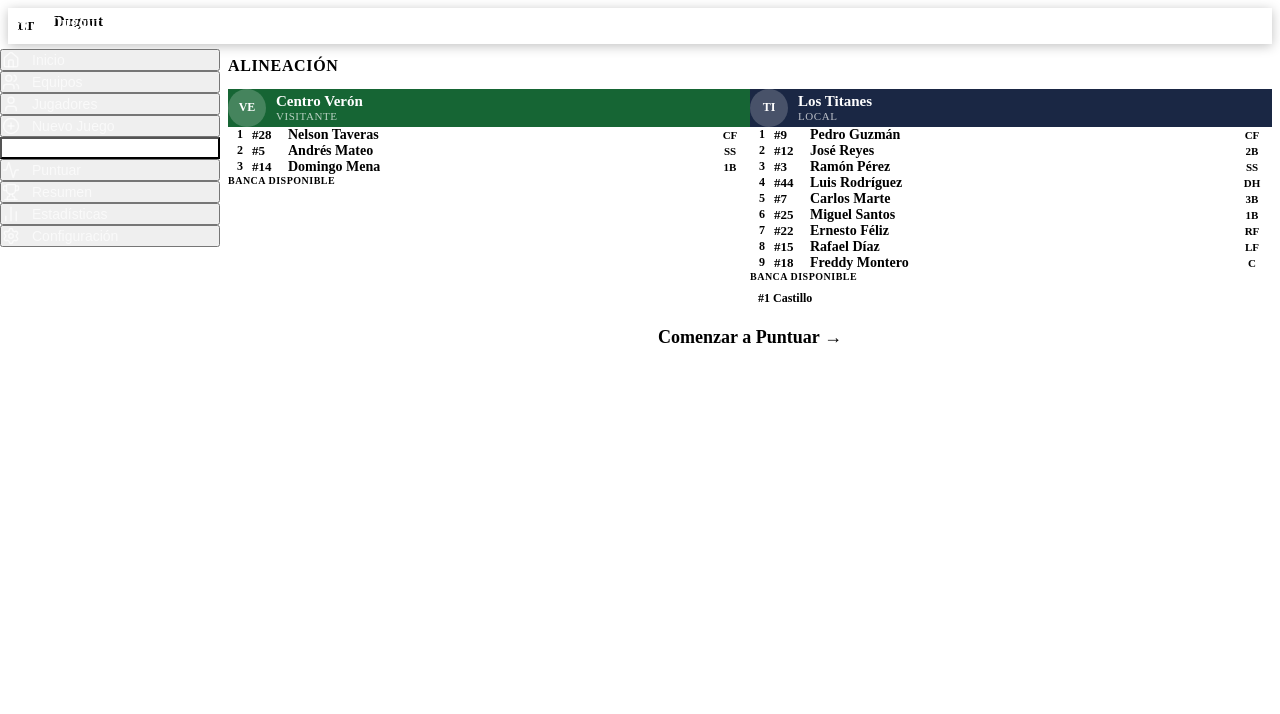
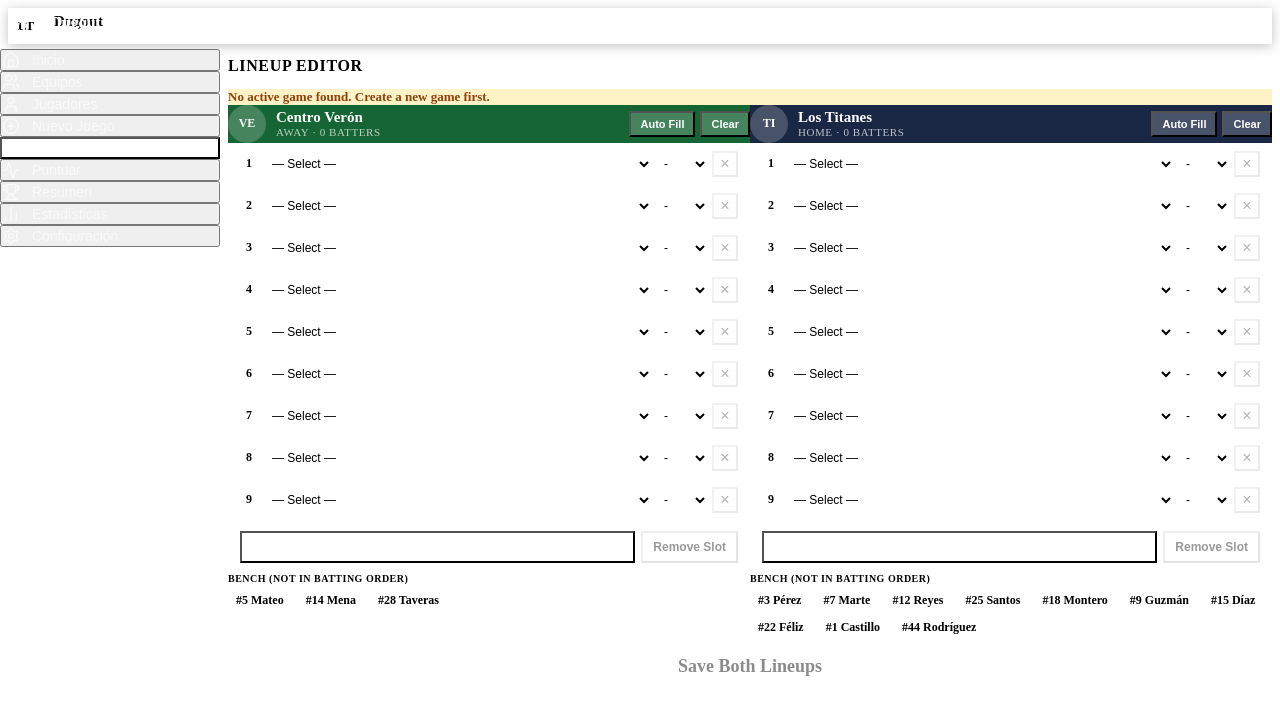
Before and after one commit to randdythebigboss/softball-scorebook, a React (Vite) app: page / in a window 1280 px wide. Both pictures are taken after a click on the button "Alineación". Shown: the top 714 px of the page. Built offline with nearby package versions, Linux system fonts and the light colour scheme; the HTML template or start-up script is replaced by a standard one.

Commit message:
Add editable game lineups

```diff
--- a/src/hooks/useLocalStorage.js
+++ b/src/hooks/useLocalStorage.js
@@ -1,4 +1,4 @@
-import { useState, useEffect } from 'react';
+import { useState } from 'react';
 
 export function useLocalStorage(key, initialValue) {
   const [storedValue, setStoredValue] = useState(() => {
@@ -10,16 +10,13 @@ export function useLocalStorage(key, initialValue) {
     }
   });
 
-  useEffect(() => {
-    try {
-      window.localStorage.setItem(key, JSON.stringify(storedValue));
-    } catch {
-      // ignore write errors
-    }
-  }, [key, storedValue]);
-
   const setValue = (value) => {
     const valueToStore = value instanceof Function ? value(storedValue) : value;
+    try {
+      window.localStorage.setItem(key, JSON.stringify(valueToStore));
+    } catch {
+      // ignore write errors (private browsing quota)
+    }
     setStoredValue(valueToStore);
   };
 
--- a/src/pages/Lineup.jsx
+++ b/src/pages/Lineup.jsx
@@ -1,82 +1,259 @@
-import { MOCK_TEAMS, MOCK_PLAYERS, MOCK_HOME_LINEUP, MOCK_AWAY_LINEUP } from '../data/mockData';
+import { useState } from 'react';
+import { MOCK_TEAMS, MOCK_PLAYERS } from '../data/mockData';
+import { POSITIONS } from '../data/playCodes';
+import { initializePlayerGameStats } from '../utils/gameHelpers';
+import { useLocalStorage } from '../hooks/useLocalStorage';
 import SectionHeader from '../components/ui/SectionHeader';
 import Button from '../components/ui/Button';
 import styles from './Lineup.module.css';
 
-export default function Lineup({ onNavigate, currentGame }) {
+const MIN_BATTERS = 9;
+const MAX_SLOTS   = 12;
+
+function emptySlot() { return { playerId: '', position: '' }; }
+
+function lineupToSlots(lineup) {
+  if (!lineup || lineup.length === 0)
+    return Array.from({ length: MIN_BATTERS }, emptySlot);
+  const sorted = [...lineup].sort((a, b) => a.order - b.order);
+  const slots = sorted.map(e => ({ playerId: e.playerId || '', position: e.position || '' }));
+  while (slots.length < MIN_BATTERS) slots.push(emptySlot());
+  return slots;
+}
+
+function slotsToLineup(slots) {
+  return slots
+    .map((s, i) => ({ order: i + 1, playerId: s.playerId, position: s.position }))
+    .filter(e => e.playerId);
+}
+
+// ─── Page ──────────────────────────────────────────────────────────────────────
+
+export default function Lineup({ onNavigate }) {
+  // Use hook directly so we always read from localStorage after NewGame writes.
+  const [currentGame, setCurrentGame] = useLocalStorage('currentGame', null);
+  const [saved, setSaved] = useState(false);
+
   const game = currentGame || {
     homeTeamId: 'team-titanes',
     awayTeamId: 'team-veron',
+    homeLineup: [],
+    awayLineup: [],
   };
+
+  const [homeSlots, setHomeSlots] = useState(() => lineupToSlots(game.homeLineup));
+  const [awaySlots, setAwaySlots] = useState(() => lineupToSlots(game.awayLineup));
 
   const homeTeam = MOCK_TEAMS.find(t => t.id === game.homeTeamId);
   const awayTeam  = MOCK_TEAMS.find(t => t.id === game.awayTeamId);
   const homePlayers = MOCK_PLAYERS.filter(p => p.teamId === game.homeTeamId && p.active);
   const awayPlayers = MOCK_PLAYERS.filter(p => p.teamId === game.awayTeamId && p.active);
 
+  const homeActive = homeSlots.filter(s => s.playerId).length;
+  const awayActive = awaySlots.filter(s => s.playerId).length;
+  const canSave    = homeActive >= MIN_BATTERS && awayActive >= MIN_BATTERS && !!currentGame;
+
+  const markChanged = () => setSaved(false);
+
+  const handleSave = () => {
+    if (!canSave) return;
+    const hl = slotsToLineup(homeSlots);
+    const al = slotsToLineup(awaySlots);
+    setCurrentGame({
+      ...currentGame,
+      homeLineup: hl,
+      awayLineup: al,
+      playerGameStats: initializePlayerGameStats(hl, al),
+      homeLineupIndex: 0,
+      awayLineupIndex: 0,
+      updatedAt: new Date().toISOString(),
+    });
+    setSaved(true);
+  };
+
   return (
     <div className={styles.page}>
-      <SectionHeader title="Alineación" />
+      <SectionHeader title="Lineup Editor" />
+
+      {!currentGame && (
+        <div className={styles.notice}>
+          No active game found. Create a new game first.
+        </div>
+      )}
 
       <div className={styles.panels}>
-        <LineupPanel team={awayTeam} lineup={MOCK_AWAY_LINEUP} players={awayPlayers} label="Visitante" />
-        <LineupPanel team={homeTeam} lineup={MOCK_HOME_LINEUP} players={homePlayers} label="Local" />
+        <LineupPanel
+          team={awayTeam}
+          label="Away"
+          players={awayPlayers}
+          slots={awaySlots}
+          onChange={(next) => { setAwaySlots(next); markChanged(); }}
+        />
+        <LineupPanel
+          team={homeTeam}
+          label="Home"
+          players={homePlayers}
+          slots={homeSlots}
+          onChange={(next) => { setHomeSlots(next); markChanged(); }}
+        />
       </div>
 
-      <Button size="xl" fullWidth onClick={() => onNavigate('score-game')}>
-        Comenzar a Puntuar →
+      <div className={styles.saveArea}>
+        {!canSave && currentGame && (
+          <div className={styles.notice}>
+            {homeActive < MIN_BATTERS
+              ? `Home Team needs at least ${MIN_BATTERS} active batters (${homeActive}/${MIN_BATTERS}).`
+              : `Away Team needs at least ${MIN_BATTERS} active batters (${awayActive}/${MIN_BATTERS}).`}
+          </div>
+        )}
+        {saved && (
+          <div className={styles.success}>Lineups saved successfully!</div>
+        )}
+        <Button size="xl" fullWidth onClick={handleSave} disabled={!canSave}>
+          Save Both Lineups
         </Button>
+        {saved && (
+          <Button size="xl" fullWidth variant="secondary" onClick={() => onNavigate('score-game')}>
+            Go to Score Game →
+          </Button>
+        )}
+      </div>
     </div>
   );
 }
 
-function LineupPanel({ team, lineup, players, label }) {
+// ─── Panel ─────────────────────────────────────────────────────────────────────
+
+function LineupPanel({ team, label, players, slots, onChange }) {
+  const usedIds = slots.map(s => s.playerId).filter(Boolean);
+  const dupIds  = usedIds.filter((id, i) => usedIds.indexOf(id) !== i);
+  const benchPlayers = players.filter(p => !usedIds.includes(p.id));
+  const activeCount  = usedIds.length;
+
+  const update = (idx, field, value) => {
+    const next = [...slots];
+    next[idx] = { ...next[idx], [field]: value };
+    onChange(next);
+  };
+
+  const addSlot = () => {
+    if (slots.length < MAX_SLOTS) onChange([...slots, emptySlot()]);
+  };
+
+  const removeSlot = (idx) => {
+    if (slots.length <= MIN_BATTERS) return;
+    onChange(slots.filter((_, i) => i !== idx));
+  };
+
+  const autoFill = () => {
+    const filled = players.slice(0, slots.length).map(p => ({
+      playerId: p.id,
+      position: p.position || '',
+    }));
+    while (filled.length < slots.length) filled.push(emptySlot());
+    onChange(filled);
+  };
+
+  const clearSlots = () => onChange(Array.from({ length: MIN_BATTERS }, emptySlot));
+
   return (
     <div className={styles.panel}>
+      {/* Header */}
       <div className={styles.panelHeader} style={{ background: team?.color }}>
         <div className={styles.panelLogo}>{team?.shortName?.slice(0, 2)}</div>
-        <div>
-          <div className={styles.panelTeam}>{team?.name}</div>
-          <div className={styles.panelLabel}>{label}</div>
+        <div className={styles.panelInfo}>
+          <div className={styles.panelTeam}>{team?.name || label}</div>
+          <div className={styles.panelLabel}>{label} · {activeCount} batter{activeCount !== 1 ? 's' : ''}</div>
+        </div>
+        <div className={styles.panelBtns}>
+          <button className={styles.panelBtn} onClick={autoFill} type="button">Auto Fill</button>
+          <button className={styles.panelBtn} onClick={clearSlots} type="button">Clear</button>
         </div>
       </div>
 
-      {lineup.length > 0 ? (
-        <div className={styles.lineupList}>
-          {lineup.map((entry, i) => {
-            const player = players.find(p => p.id === entry.playerId);
+      {/* Slot rows */}
+      <div className={styles.slotList}>
+        {slots.map((slot, idx) => {
+          const isDup = slot.playerId && dupIds.includes(slot.playerId);
           return (
-              <div key={i} className={styles.lineupRow}>
-                <span className={styles.order}>{entry.order}</span>
-                <span className={styles.num}>#{player?.number || '--'}</span>
-                <span className={styles.playerName}>
-                  {player ? `${player.firstName} ${player.lastName}` : 'Sin asignar'}
-                </span>
-                <span className={styles.pos}>{entry.position}</span>
+            <div key={idx} className={`${styles.slotRow} ${isDup ? styles.slotDup : ''}`}>
+              <span className={styles.order}>{idx + 1}</span>
+              <select
+                className={styles.playerSel}
+                value={slot.playerId}
+                onChange={e => update(idx, 'playerId', e.target.value)}
+              >
+                <option value="">— Select —</option>
+                {players.map(p => (
+                  <option key={p.id} value={p.id}>
+                    #{p.number} {p.lastName}
+                  </option>
+                ))}
+              </select>
+              <select
+                className={styles.posSel}
+                value={slot.position}
+                onChange={e => update(idx, 'position', e.target.value)}
+              >
+                <option value="">-</option>
+                {POSITIONS.map(pos => (
+                  <option key={pos.code} value={pos.code}>{pos.code}</option>
+                ))}
+              </select>
+              <button
+                className={styles.removeBtn}
+                onClick={() => removeSlot(idx)}
+                disabled={slots.length <= MIN_BATTERS}
+                type="button"
+                aria-label="Remove slot"
+              >
+                ×
+              </button>
             </div>
           );
         })}
       </div>
-      ) : (
-        <div className={styles.empty}>
-          <p>Alineación pendiente</p>
-          <p className={styles.emptySub}>Agregar jugadores próximamente</p>
+
+      {/* Dup warning */}
+      {dupIds.length > 0 && (
+        <div className={styles.dupWarn}>
+          This player is already in the lineup.
         </div>
       )}
 
+      {/* Add / Remove slot controls */}
+      <div className={styles.slotCtrl}>
+        <button
+          className={styles.addBtn}
+          onClick={addSlot}
+          disabled={slots.length >= MAX_SLOTS}
+          type="button"
+        >
+          + Add Batting Slot
+        </button>
+        <button
+          className={styles.removeLastBtn}
+          onClick={() => removeSlot(slots.length - 1)}
+          disabled={slots.length <= MIN_BATTERS}
+          type="button"
+        >
+          Remove Slot
+        </button>
+      </div>
+
+      {/* Bench */}
+      {benchPlayers.length > 0 && (
         <div className={styles.bench}>
-        <span className={styles.benchTitle}>Banca disponible</span>
+          <span className={styles.benchTitle}>Bench (not in batting order)</span>
           <div className={styles.benchList}>
-          {players
-            .filter(p => !lineup.find(l => l.playerId === p.id))
-            .slice(0, 4)
-            .map(p => (
+            {benchPlayers.map(p => (
               <span key={p.id} className={styles.benchPlayer}>
                 #{p.number} {p.lastName}
               </span>
             ))}
           </div>
         </div>
+      )}
     </div>
   );
 }
--- a/src/pages/Lineup.module.css
+++ b/src/pages/Lineup.module.css
@@ -125,3 +125,141 @@
   padding: 3px 8px;
   border-radius: var(--radius-full);
 }
+
+/* ── Lineup editor additions ──────────────────────────────────────────────── */
+
+.panelInfo { flex: 1; min-width: 0; }
+
+.panelBtns {
+  display: flex;
+  gap: 5px;
+  margin-left: auto;
+  flex-shrink: 0;
+}
+
+.panelBtn {
+  background: rgba(255,255,255,0.2);
+  color: white;
+  font-size: 11px;
+  font-weight: 700;
+  padding: 5px 9px;
+  border-radius: var(--radius-md);
+  white-space: nowrap;
+  transition: background var(--transition-fast);
+}
+.panelBtn:hover { background: rgba(255,255,255,0.35); }
+
+.slotList { padding: 0; }
+
+.slotRow {
+  display: grid;
+  grid-template-columns: 22px 1fr 52px 28px;
+  align-items: center;
+  gap: 4px;
+  padding: 5px 10px;
+  border-bottom: 1px solid var(--color-gray-100);
+}
+.slotRow:last-child { border-bottom: none; }
+
+.slotDup { background: #fff7ed; }
+
+.playerSel,
+.posSel {
+  height: 32px;
+  border: 1.5px solid var(--color-gray-200);
+  border-radius: var(--radius-sm);
+  background: var(--color-white);
+  font-size: 12px;
+  color: var(--color-gray-800);
+  padding: 0 4px;
+  width: 100%;
+  min-width: 0;
+  cursor: pointer;
+}
+.playerSel:focus,
+.posSel:focus { outline: none; border-color: var(--color-primary); }
+
+.removeBtn {
+  width: 26px;
+  height: 26px;
+  border-radius: var(--radius-sm);
+  background: var(--color-gray-100);
+  color: var(--color-gray-500);
+  font-size: 16px;
+  line-height: 1;
+  display: flex;
+  align-items: center;
+  justify-content: center;
+  flex-shrink: 0;
+  transition: all var(--transition-fast);
+}
+.removeBtn:hover:not(:disabled) { background: #fee2e2; color: var(--color-danger); }
+.removeBtn:disabled { opacity: 0.3; cursor: not-allowed; }
+
+.dupWarn {
+  padding: 7px 12px;
+  font-size: 12px;
+  font-weight: 600;
+  color: #b45309;
+  background: #fff7ed;
+  border-top: 1px solid #fed7aa;
+}
+
+.slotCtrl {
+  display: flex;
+  gap: 6px;
+  padding: 10px 12px;
+  border-top: 1px solid var(--color-gray-100);
+  background: var(--color-gray-50);
+}
+
+.addBtn {
+  flex: 1;
+  font-size: 12px;
+  font-weight: 700;
+  padding: 7px 10px;
+  border-radius: var(--radius-md);
+  background: var(--color-primary);
+  color: white;
+  transition: opacity var(--transition-fast);
+}
+.addBtn:hover:not(:disabled) { opacity: 0.85; }
+.addBtn:disabled { opacity: 0.4; cursor: not-allowed; }
+
+.removeLastBtn {
+  font-size: 12px;
+  font-weight: 700;
+  padding: 7px 10px;
+  border-radius: var(--radius-md);
+  background: var(--color-gray-200);
+  color: var(--color-gray-700);
+  transition: all var(--transition-fast);
+  white-space: nowrap;
+}
+.removeLastBtn:hover:not(:disabled) { background: #fee2e2; color: var(--color-danger); }
+.removeLastBtn:disabled { opacity: 0.4; cursor: not-allowed; }
+
+.saveArea {
+  display: flex;
+  flex-direction: column;
+  gap: var(--spacing-sm);
+}
+
+.notice {
+  background: #fef3c7;
+  color: #92400e;
+  border-radius: var(--radius-md);
+  padding: 10px var(--spacing-md);
+  font-size: 13px;
+  font-weight: 600;
+}
+
+.success {
+  background: #dcfce7;
+  color: #14532d;
+  border-radius: var(--radius-md);
+  padding: 10px var(--spacing-md);
+  font-size: 14px;
+  font-weight: 700;
+  text-align: center;
+}
--- a/src/pages/NewGame.jsx
+++ b/src/pages/NewGame.jsx
@@ -56,6 +56,8 @@ export default function NewGame({ onNavigate }) {
         away: Array(totalInnings).fill(null),
       },
       totals: { home: { runs: 0, hits: 0, errors: 0 }, away: { runs: 0, hits: 0, errors: 0 } },
+      homeLineup: [],
+      awayLineup: [],
       playerGameStats: {},
       playEvents: [],
       history: [],
--- a/src/pages/ScoreGame.jsx
+++ b/src/pages/ScoreGame.jsx
@@ -26,8 +26,8 @@ export default function ScoreGame({ onNavigate }) {
   const homeTeam = MOCK_TEAMS.find(t => t.id === game.homeTeamId);
   const awayTeam  = MOCK_TEAMS.find(t => t.id === game.awayTeamId);
 
-  const homeLineup = MOCK_HOME_LINEUP;
-  const awayLineup = MOCK_AWAY_LINEUP;
+  const homeLineup = (game.homeLineup && game.homeLineup.length > 0) ? game.homeLineup : MOCK_HOME_LINEUP;
+  const awayLineup = (game.awayLineup && game.awayLineup.length > 0) ? game.awayLineup : MOCK_AWAY_LINEUP;
   const currentLineup = game.isTopInning ? awayLineup : homeLineup;
   const currentIdx = game.isTopInning ? game.awayLineupIndex : game.homeLineupIndex;
   const currentEntry = currentLineup[currentIdx % currentLineup.length];
```
Also changed, not shown: 2 other files (tests, documents, lock files or other folders). Lines whose indentation alone changed are shown as unchanged.
